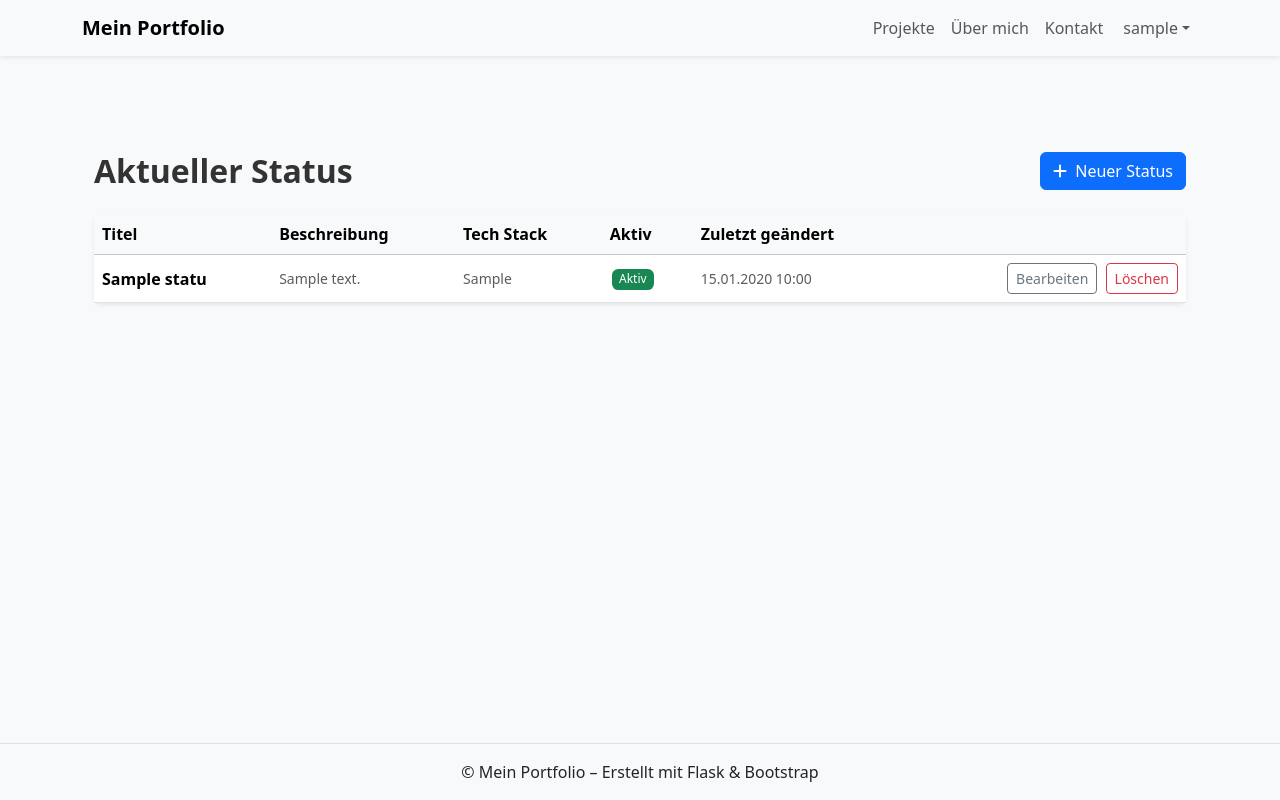
After one commit to tfForster/flask-webapp, a Flask app: page /admin/status in a window 1280 px wide. The commit adds this page. Run offline with Flask 3, Linux system fonts and the light colour scheme; a user stored in the database is signed in; tables that the repository leaves empty hold one stand-in row (values such as "Sample post").

Commit message:
added current status feature, CV download

```diff
--- a/app/__init__.py
+++ b/app/__init__.py
@@ -39,6 +39,7 @@ def create_app():
 
     from app.models import User, Project, ContactMessage
     from app.models.timeline_event import TimelineEvent
+    from app.models.current_status import CurrentStatus
 
     from app.models.user import User
     @login_manager.user_loader
--- a/app/models/__init__.py
+++ b/app/models/__init__.py
@@ -2,3 +2,5 @@
 from .user import User
 from .project import Project
 from .contact_message import ContactMessage
+from .timeline_event import TimelineEvent
+from .current_status import CurrentStatus
--- a/app/routes/about.py
+++ b/app/routes/about.py
@@ -1,5 +1,6 @@
 from flask import Blueprint, render_template
 from app.models.timeline_event import TimelineEvent
+from app.models.current_status import CurrentStatus
 
 about = Blueprint('about', __name__)
 
@@ -7,4 +8,5 @@ about = Blueprint('about', __name__)
 @about.route('/')
 def about_page():
     events = TimelineEvent.query.order_by(TimelineEvent.order.asc()).all()
-    return render_template('about.html', events=events)
+    status = CurrentStatus.query.filter_by(is_active=True).first()
+    return render_template('about.html', events=events, status=status)
--- a/app/routes/admin/__init__.py
+++ b/app/routes/admin/__init__.py
@@ -1,4 +1,4 @@
 from .bp import admin_bp
 
 # wichtig: ALLE route files importieren
-from . import dashboard, users, contacts, projects, timeline
+from . import dashboard, users, contacts, projects, timeline, status, cv
--- /dev/null
+++ b/app/routes/admin/status.py
@@ -0,0 +1,65 @@
+from flask import render_template, redirect, url_for, request, flash
+from flask_login import login_required
+from app import db
+from app.models.current_status import CurrentStatus
+from .bp import admin_bp
+
+
+@admin_bp.route("/status")
+@login_required
+def admin_status():
+    entries = CurrentStatus.query.order_by(CurrentStatus.updated_at.desc()).all()
+    return render_template("admin/status.html", entries=entries)
+
+
+@admin_bp.route("/status/new", methods=["GET", "POST"])
+@login_required
+def new_status():
+    if request.method == "POST":
+        # Alle anderen deaktivieren wenn neuer aktiv gesetzt wird
+        if request.form.get("is_active"):
+            CurrentStatus.query.update({"is_active": False})
+
+        entry = CurrentStatus(
+            title=request.form["title"],
+            description=request.form.get("description", ""),
+            tech_stack=request.form.get("tech_stack", ""),
+            is_active=bool(request.form.get("is_active")),
+        )
+        db.session.add(entry)
+        db.session.commit()
+        flash("Status erstellt.", "success")
+        return redirect(url_for("admin.admin_status"))
+
+    return render_template("admin/status_form.html")
+
+
+@admin_bp.route("/status/edit/<int:status_id>", methods=["GET", "POST"])
+@login_required
+def edit_status(status_id):
+    entry = CurrentStatus.query.get_or_404(status_id)
+
+    if request.method == "POST":
+        # Wenn dieser aktiv gesetzt wird, alle anderen deaktivieren
+        if request.form.get("is_active"):
+            CurrentStatus.query.update({"is_active": False})
+
+        entry.title = request.form["title"]
+        entry.description = request.form.get("description", "")
+        entry.tech_stack = request.form.get("tech_stack", "")
+        entry.is_active = bool(request.form.get("is_active"))
+        db.session.commit()
+        flash("Status aktualisiert.", "success")
+        return redirect(url_for("admin.admin_status"))
+
+    return render_template("admin/status_form.html", entry=entry)
+
+
+@admin_bp.route("/status/delete/<int:status_id>", methods=["POST"])
+@login_required
+def delete_status(status_id):
+    entry = CurrentStatus.query.get_or_404(status_id)
+    db.session.delete(entry)
+    db.session.commit()
+    flash("Status gelöscht.", "success")
+    return redirect(url_for("admin.admin_status"))
--- a/app/static/css/style.css
+++ b/app/static/css/style.css
@@ -372,3 +372,17 @@ a.tech-badge:hover {
   background: #10b981;
   border-color: #10b981;
 }
+
+.status-live-dot {
+  width: 10px;
+  height: 10px;
+  border-radius: 50%;
+  background: #10b981;
+  display: inline-block;
+  animation: pulse 2s infinite;
+}
+
+@keyframes pulse {
+  0%, 100% { opacity: 1; transform: scale(1); }
+  50% { opacity: 0.5; transform: scale(1.3); }
+}
--- /dev/null
+++ b/app/templates/admin/status.html
@@ -0,0 +1,64 @@
+{% extends "base.html" %}
+
+{% block title %}Status verwalten{% endblock %}
+
+{% block content %}
+<div class="container py-5">
+  <div class="d-flex justify-content-between align-items-center mb-4">
+    <h2 class="fw-bold mb-0">Aktueller Status</h2>
+    <a href="{{ url_for('admin.new_status') }}" class="btn btn-primary">
+      <i class="fas fa-plus me-1"></i> Neuer Status
+    </a>
+  </div>
+
+  {% if entries %}
+  <div class="card border-0 shadow-sm">
+    <table class="table table-hover mb-0 align-middle">
+      <thead class="table-light">
+        <tr>
+          <th>Titel</th>
+          <th>Beschreibung</th>
+          <th>Tech Stack</th>
+          <th>Aktiv</th>
+          <th>Zuletzt geändert</th>
+          <th></th>
+        </tr>
+      </thead>
+      <tbody>
+        {% for entry in entries %}
+        <tr>
+          <td class="fw-semibold">{{ entry.title }}</td>
+          <td class="text-muted small">{{ entry.description or '—' }}</td>
+          <td class="text-muted small">{{ entry.tech_stack or '—' }}</td>
+          <td>
+            {% if entry.is_active %}
+              <span class="badge bg-success">Aktiv</span>
+            {% else %}
+              <span class="badge bg-secondary">Inaktiv</span>
+            {% endif %}
+          </td>
+          <td class="text-muted small">{{ entry.updated_at.strftime('%d.%m.%Y %H:%M') }}</td>
+          <td class="text-end">
+            <a href="{{ url_for('admin.edit_status', status_id=entry.id) }}"
+               class="btn btn-sm btn-outline-secondary me-1">Bearbeiten</a>
+            <form action="{{ url_for('admin.delete_status', status_id=entry.id) }}"
+                  method="POST" class="d-inline"
+                  onsubmit="return confirm('Status löschen?')">
+              <button type="submit" class="btn btn-sm btn-outline-danger">Löschen</button>
+            </form>
+          </td>
+        </tr>
+        {% endfor %}
+      </tbody>
+    </table>
+  </div>
+
+  {% else %}
+  <div class="text-center py-5 text-muted">
+    <i class="fas fa-circle-dot fa-3x mb-3 d-block"></i>
+    Noch kein Status eingetragen.
+  </div>
+  {% endif %}
+
+</div>
+{% endblock %}
```
Also changed, not shown: app/models/current_status.py (added, +14 -0 lines), app/routes/admin/cv.py (added, +22 -0 lines), app/routes/admin/dashboard.py (+12 -4 lines), app/routes/admin/utils.py (+15 -0 lines), app/static/css/admin.css (+14 -0 lines), app/templates/about.html (+24 -2 lines), app/templates/admin/cv.html (added, +43 -0 lines), app/templates/admin/dashboard.html (+16 -0 lines), app/templates/admin/status_form.html (added, +57 -0 lines), migrations/versions/38c780c76a44_add_current_status.py (added, +36 -0 lines), 1 other file.
